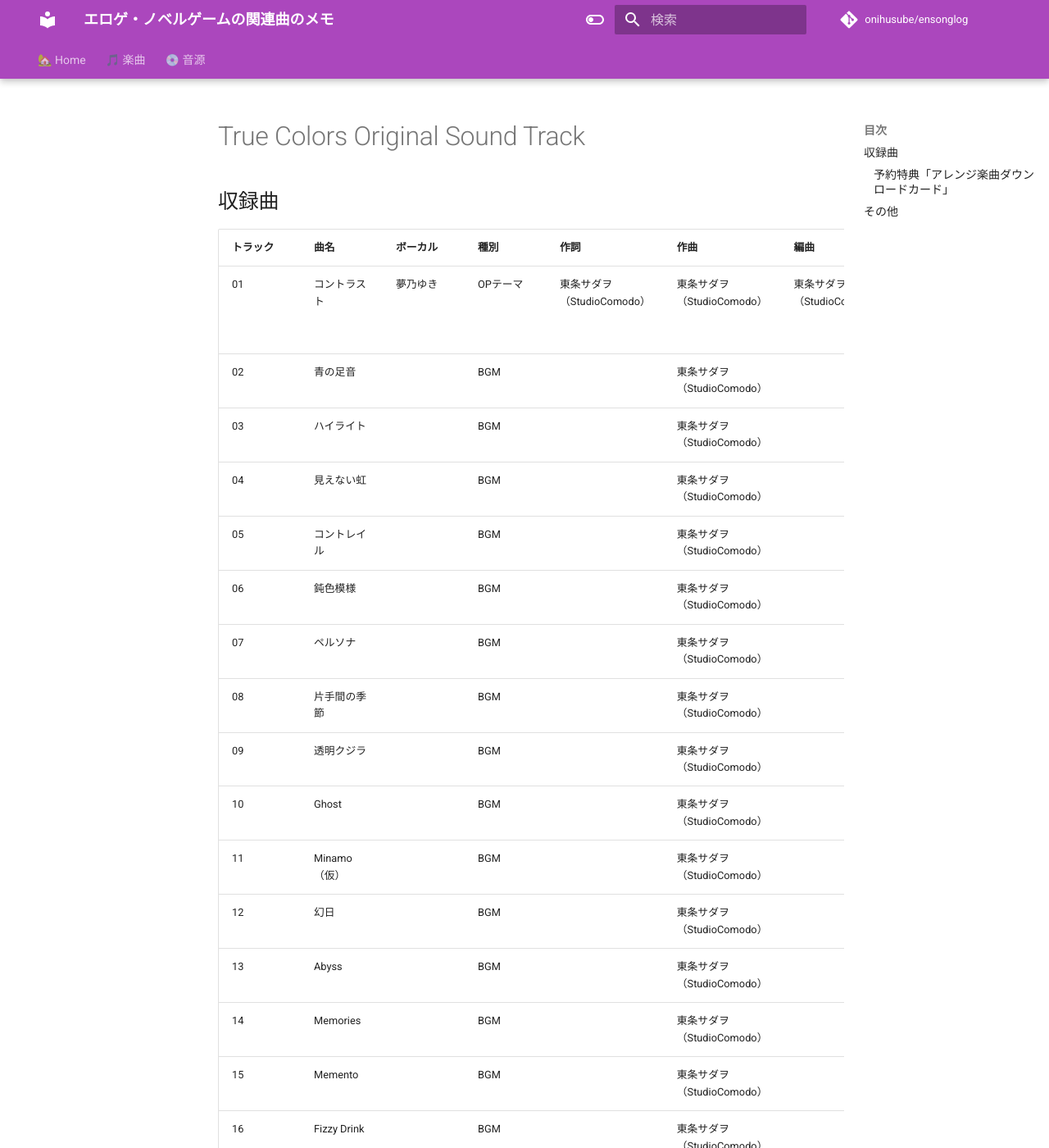
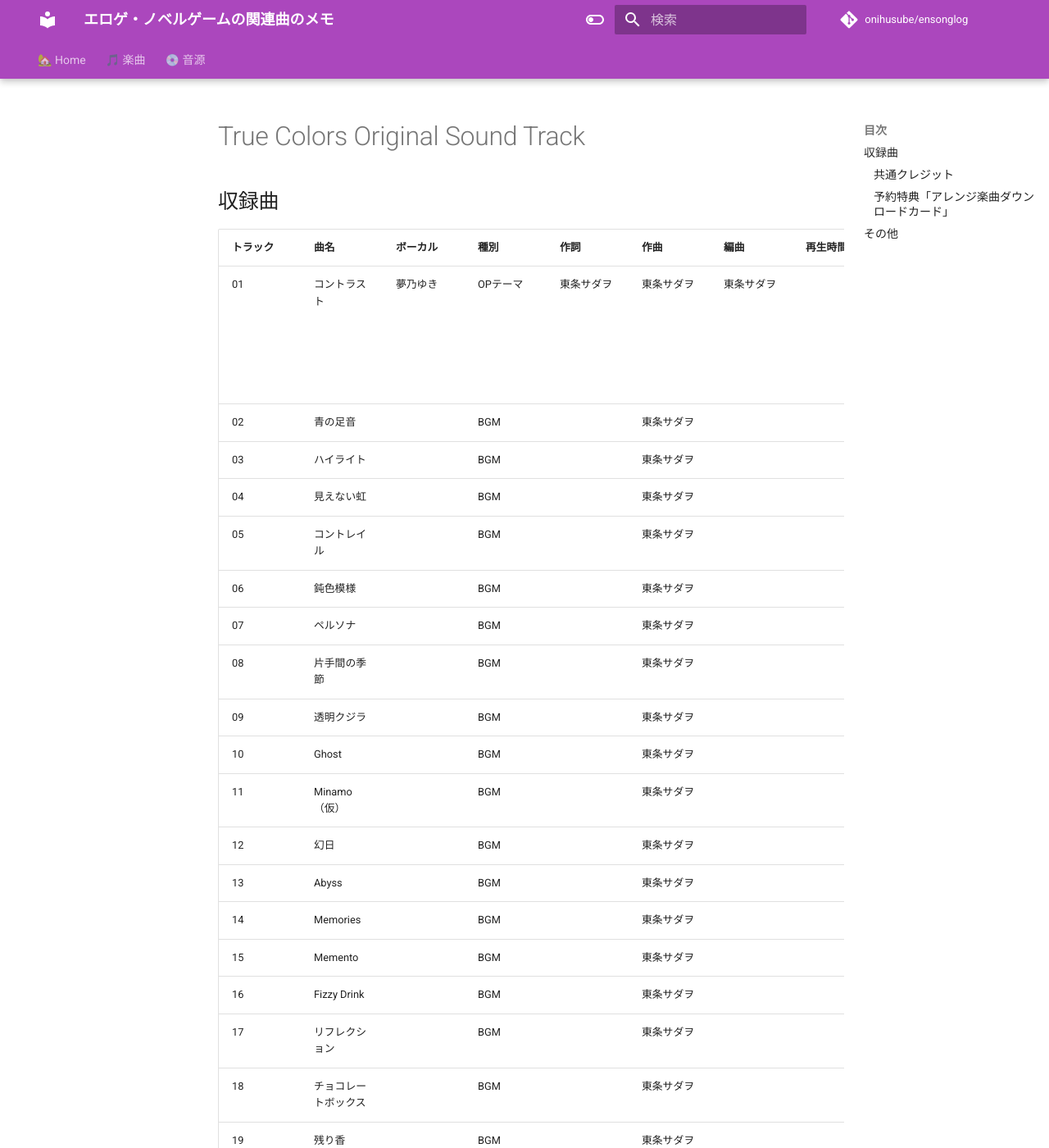
Before and after one commit to onihusube/ensonglog, an MkDocs documentation site: the page built from docs/2025/音源個別/True Colors Original Sound Track.md, in a window 1280 px wide and 1400 px high. Shown: the whole window at 82% size. Built offline with MkDocs 1.6.1 and Material for MkDocs 9.7.7, drawn with Linux system fonts in a browser that asks for light colours; comment, search, counter and statistics services are not loaded; some of the changed text lies outside the part shown.

Commit message:
True Colors楽曲関連追記

```diff
--- a/docs/2025/音源個別/True Colors Original Sound Track.md
+++ b/docs/2025/音源個別/True Colors Original Sound Track.md
@@ -4,38 +4,42 @@
 
 | トラック | 曲名 | ボーカル | 種別 | 作詞 | 作曲 | 編曲 | 再生時間 | その他 |
 |---|---|---|---|---|---|---|---|---|
-| 01 | コントラスト | 夢乃ゆき | OPテーマ | 東条サダヲ（StudioComodo） | 東条サダヲ（StudioComodo） | 東条サダヲ（StudioComodo） | | Guitar: Nemoka.T, ミックス: 神灼爺 |
-| 02 | 青の足音 | | BGM | | 東条サダヲ（StudioComodo） | | | |
-| 03 | ハイライト | | BGM | | 東条サダヲ（StudioComodo） | | | |
-| 04 | 見えない虹 | | BGM | | 東条サダヲ（StudioComodo） | | | |
-| 05 | コントレイル | | BGM | | 東条サダヲ（StudioComodo） | | | |
-| 06 | 鈍色模様 | | BGM | | 東条サダヲ（StudioComodo） | | | |
-| 07 | ペルソナ | | BGM | | 東条サダヲ（StudioComodo） | | | |
-| 08 | 片手間の季節 | | BGM | | 東条サダヲ（StudioComodo） | | | |
-| 09 | 透明クジラ | | BGM | | 東条サダヲ（StudioComodo） | | | |
-| 10 | Ghost | | BGM | | 東条サダヲ（StudioComodo） | | | |
-| 11 | Minamo（仮） | | BGM | | 東条サダヲ（StudioComodo） | | | |
-| 12 | 幻日 | | BGM | | 東条サダヲ（StudioComodo） | | | |
-| 13 | Abyss | | BGM | | 東条サダヲ（StudioComodo） | | | |
-| 14 | Memories | | BGM | | 東条サダヲ（StudioComodo） | | | |
-| 15 | Memento | | BGM | | 東条サダヲ（StudioComodo） | | | |
-| 16 | Fizzy Drink | | BGM | | 東条サダヲ（StudioComodo） | | | |
-| 17 | リフレクション | | BGM | | 東条サダヲ（StudioComodo） | | | |
-| 18 | チョコレートボックス | | BGM | | 東条サダヲ（StudioComodo） | | | |
-| 19 | 残り香 | | BGM | | 東条サダヲ（StudioComodo） | | | |
-| 20 | メタメリズム | | BGM | | 東条サダヲ（StudioComodo） | | | |
-| 21 | 夏が囁けば | | BGM | | 東条サダヲ（StudioComodo） | | | |
-| 22 | Afterglow | | BGM | | 東条サダヲ（StudioComodo） | | | |
-| 23 | サマータイムセレナーデ | hana | 挿入曲 | | 東条サダヲ（StudioComodo） | | | |
-| 24 | ララバイ | | BGM | | 東条サダヲ（StudioComodo） | | | |
-| 25 | 漂白 | | BGM | | 東条サダヲ（StudioComodo） | | | |
-| 26 | 悪戯 | | BGM | | 東条サダヲ（StudioComodo） | | | |
-| 27 | 陰日向 | | BGM | | 東条サダヲ（StudioComodo） | | | |
-| 28 | Psychic | | BGM | | 東条サダヲ（StudioComodo） | | | |
-| 29 | Believe In You | | BGM | | 東条サダヲ（StudioComodo） | | | |
-| 30 | Our Colors | | BGM | | 東条サダヲ（StudioComodo） | | | |
-| 31 | パステル | 月乃 | ほたるED曲 | | 東条サダヲ（StudioComodo） | | | |
-| 32 | Puddle Blue | 八花 | 水萌ED曲 | | 東条サダヲ（StudioComodo） | | | |
+| 01 | コントラスト | 夢乃ゆき | OPテーマ | 東条サダヲ | 東条サダヲ | 東条サダヲ | | E.Guitar: Nemoka.T, All Other Instruments: 東条サダヲ, Mixed by: 神灼爺 |
+| 02 | 青の足音 | | BGM | | 東条サダヲ | | | |
+| 03 | ハイライト | | BGM | | 東条サダヲ | | | |
+| 04 | 見えない虹 | | BGM | | 東条サダヲ | | | |
+| 05 | コントレイル | | BGM | | 東条サダヲ | | | |
+| 06 | 鈍色模様 | | BGM | | 東条サダヲ | | | |
+| 07 | ペルソナ | | BGM | | 東条サダヲ | | | |
+| 08 | 片手間の季節 | | BGM | | 東条サダヲ | | | |
+| 09 | 透明クジラ | | BGM | | 東条サダヲ | | | |
+| 10 | Ghost | | BGM | | 東条サダヲ | | | |
+| 11 | Minamo（仮） | | BGM | | 東条サダヲ | | | |
+| 12 | 幻日 | | BGM | | 東条サダヲ | | | |
+| 13 | Abyss | | BGM | | 東条サダヲ | | | |
+| 14 | Memories | | BGM | | 東条サダヲ | | | |
+| 15 | Memento | | BGM | | 東条サダヲ | | | |
+| 16 | Fizzy Drink | | BGM | | 東条サダヲ | | | |
+| 17 | リフレクション | | BGM | | 東条サダヲ | | | |
+| 18 | チョコレートボックス | | BGM | | 東条サダヲ | | | |
+| 19 | 残り香 | | BGM | | 東条サダヲ | | | |
+| 20 | メタメリズム | | BGM | | 東条サダヲ | | | |
+| 21 | 夏が囁けば | | BGM | | 東条サダヲ | | | |
+| 22 | Afterglow | | BGM | | 東条サダヲ | | | |
+| 23 | サマータイムセレナーデ | hana | 挿入曲 | | 東条サダヲ | 東条サダヲ | 東条サダヲ | E.Guitar: Nemoka.T, All Other Instruments: 東条サダヲ, Mixed by: 神灼爺 |
+| 24 | ララバイ | | BGM | | 東条サダヲ | | | |
+| 25 | 漂白 | | BGM | | 東条サダヲ | | | |
+| 26 | 悪戯 | | BGM | | 東条サダヲ | | | |
+| 27 | 陰日向 | | BGM | | 東条サダヲ | | | |
+| 28 | Psychic | | BGM | | 東条サダヲ | | | |
+| 29 | Believe In You | | BGM | | 東条サダヲ | | | |
+| 30 | Our Colors | | BGM | | 東条サダヲ | | | |
+| 31 | パステル | 月乃 | ほたるED曲 | | 東条サダヲ | 東条サダヲ | 東条サダヲ | E.Guitar: Nemoka.T, All Other Instruments: 東条サダヲ, Mixed by: 東条サダヲ |
+| 32 | Puddle Blue | 八花 | 水萌ED曲 | | 東条サダヲ | 東条サダヲ | 東条サダヲ | E.Guitar: Nemoka.T, All Other Instruments: 東条サダヲ, Mixed by: 東条サダヲ |
+
+#### 共通クレジット
+
+- Mastered by: 神灼爺
 
 ### 予約特典「アレンジ楽曲ダウンロードカード」
 
```
Also changed, not shown: docs/2025/楽曲.md (+4 -4 lines).
